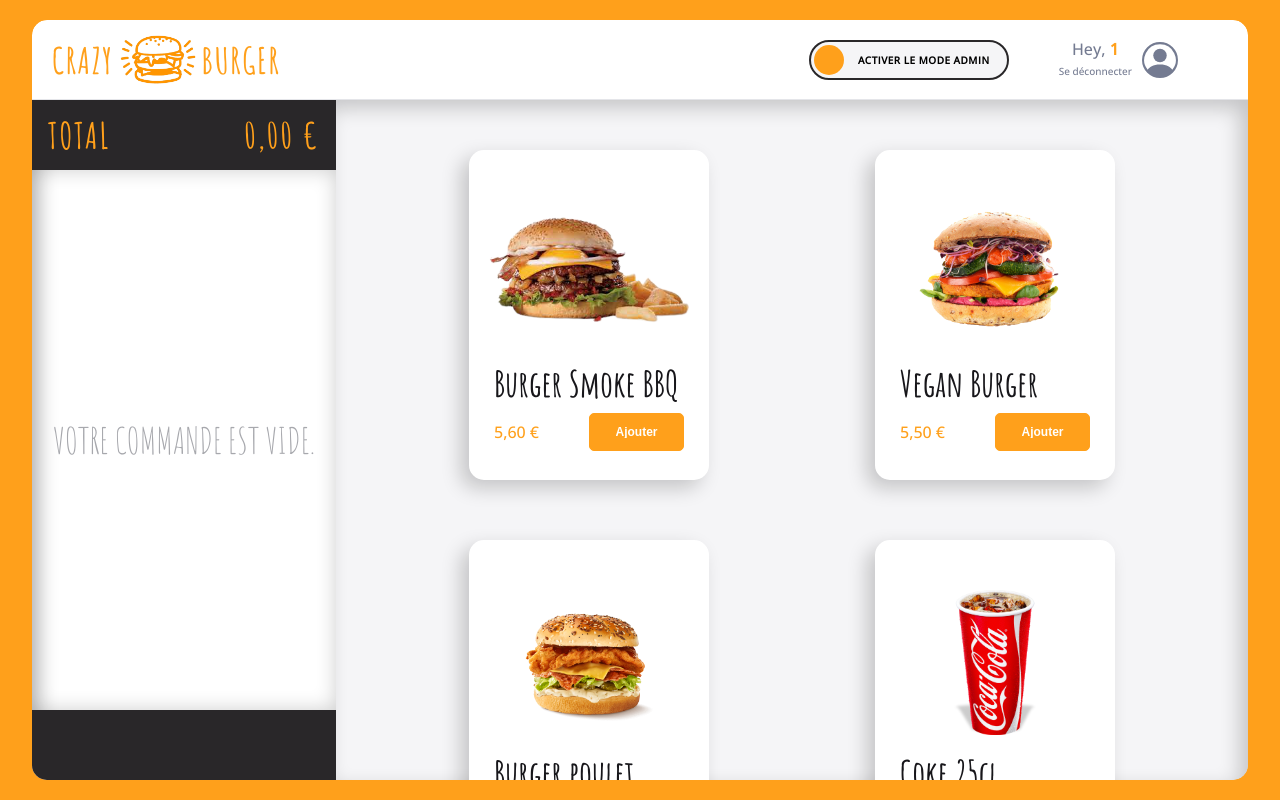
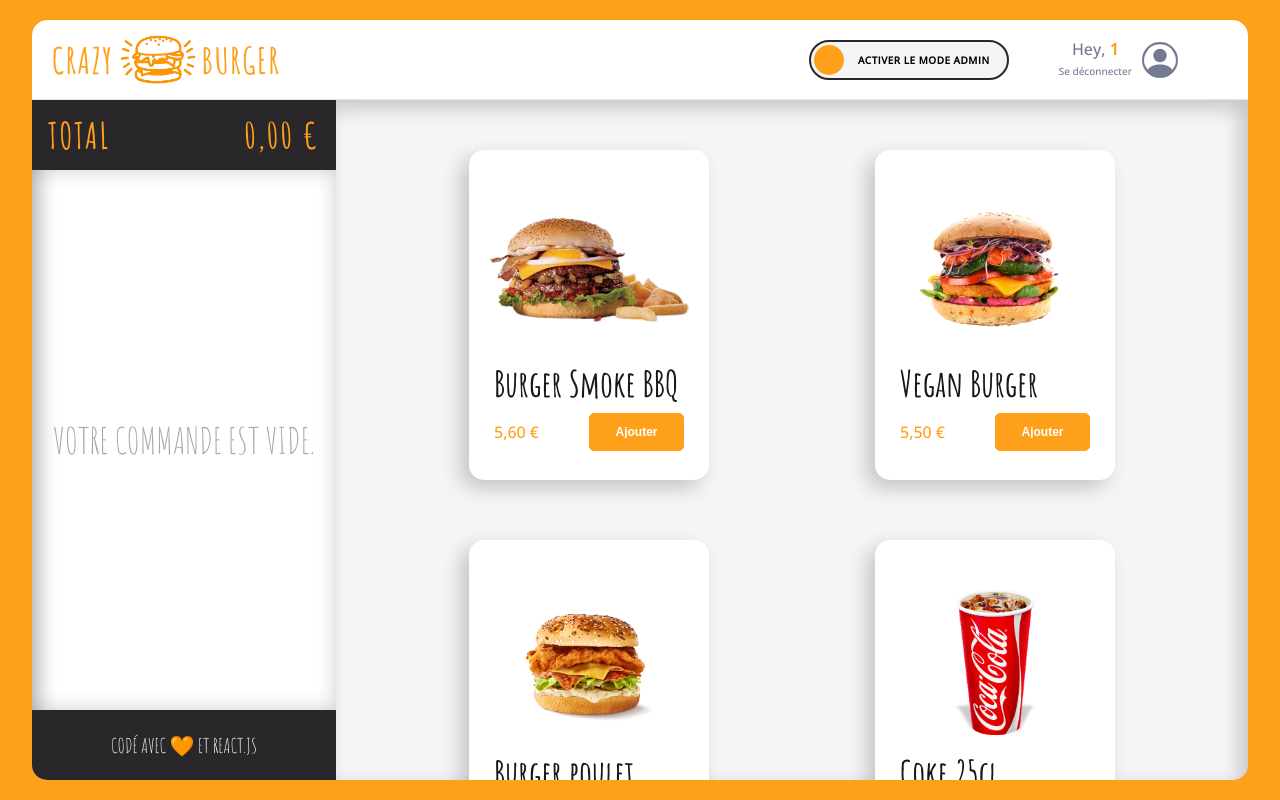
Before and after one commit to Samy572/burger-shop, a React (Vite) app: page /order/1 in a window 1280 px wide. Built offline with nearby package versions, Linux system fonts and the light colour scheme.

Commit message:
♻️ F10 : BASKET > Add Footer

```diff
--- a/src/components/pages/order/Main/Basket/Basket.jsx
+++ b/src/components/pages/order/Main/Basket/Basket.jsx
@@ -1,19 +1,17 @@
 import styled from 'styled-components';
 import { theme } from '../../../../../theme';
-import Header from '../../../../reusable-ui/Header';
 import Total from './Total';
 import { formatPrice } from '../../../../../utils/math';
+import Footer from './Footer';
 
 export default function Basket() {
 	return (
 		<BasketStyled>
-			<Header>
-				<Total amountToPay={formatPrice(0)} />
-			</Header>
+			<Total amountToPay={formatPrice(0)} />
 			<div className="body-basket">
 				<p>votre commande est vide.</p>
 			</div>
-			<Header></Header>
+			<Footer />
 		</BasketStyled>
 	);
 }
--- a/src/components/pages/order/Main/Basket/Footer.jsx
+++ b/src/components/pages/order/Main/Basket/Footer.jsx
@@ -1,7 +1,25 @@
 import styled from 'styled-components';
+import Header from '../../../../reusable-ui/Header';
+import { theme } from '../../../../../theme';
 
 export default function Footer() {
-	return <FooterStyled>Footer</FooterStyled>;
+	return (
+		<Header>
+			<FooterStyled>
+				<span>Codé avec 🧡 et React.JS</span>
+			</FooterStyled>
+		</Header>
+	);
 }
 
-const FooterStyled = styled.div``;
+const FooterStyled = styled.div`
+	text-transform: uppercase;
+	height: 100%;
+	width: 100%;
+	display: flex;
+	align-items: center;
+	justify-content: center;
+	color: ${theme.colors.white};
+	font-family: ${theme.fonts.family.stylish};
+	font-size: ${theme.fonts.size.P2};
+`;
--- a/src/components/pages/order/Main/Basket/Total.jsx
+++ b/src/components/pages/order/Main/Basket/Total.jsx
@@ -1,12 +1,15 @@
 import styled from 'styled-components';
 import { theme } from '../../../../../theme';
+import Header from '../../../../reusable-ui/Header';
 
 export default function Total({ amountToPay }) {
 	return (
-		<TotalStyled>
-			<span className="total">Total</span>
-			<span className="amount">{amountToPay}</span>
-		</TotalStyled>
+		<Header>
+			<TotalStyled>
+				<span className="total">Total</span>
+				<span className="amount">{amountToPay}</span>
+			</TotalStyled>
+		</Header>
 	);
 }
 
--- a/src/components/reusable-ui/Header.jsx
+++ b/src/components/reusable-ui/Header.jsx
@@ -7,6 +7,7 @@ export default function Header({ children }) {
 
 const HeaderStyled = styled.div`
 	height: 70px;
+	width: 100%;
 	padding: 0 16px;
 	display: flex;
 	align-items: center;
```
